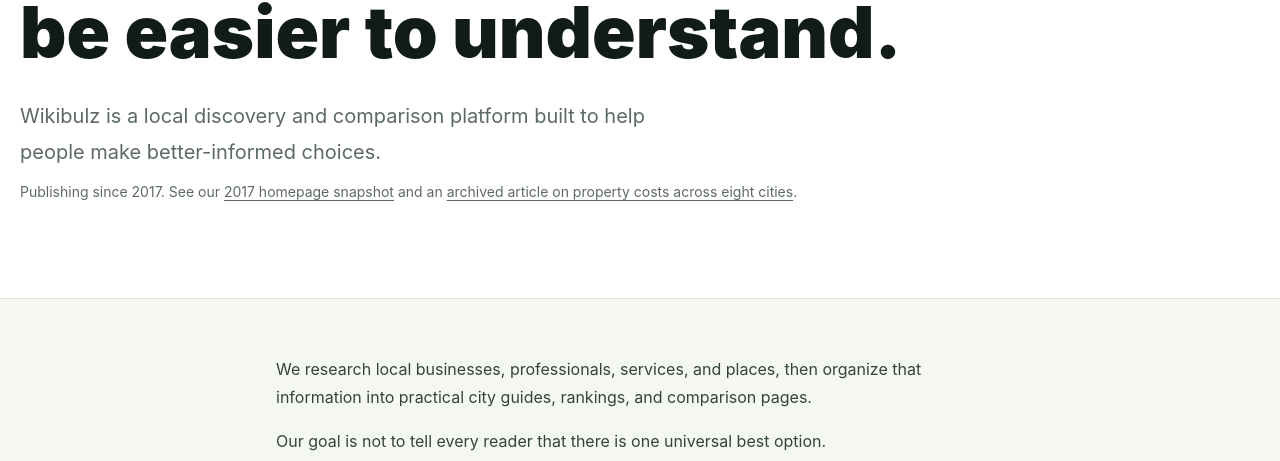
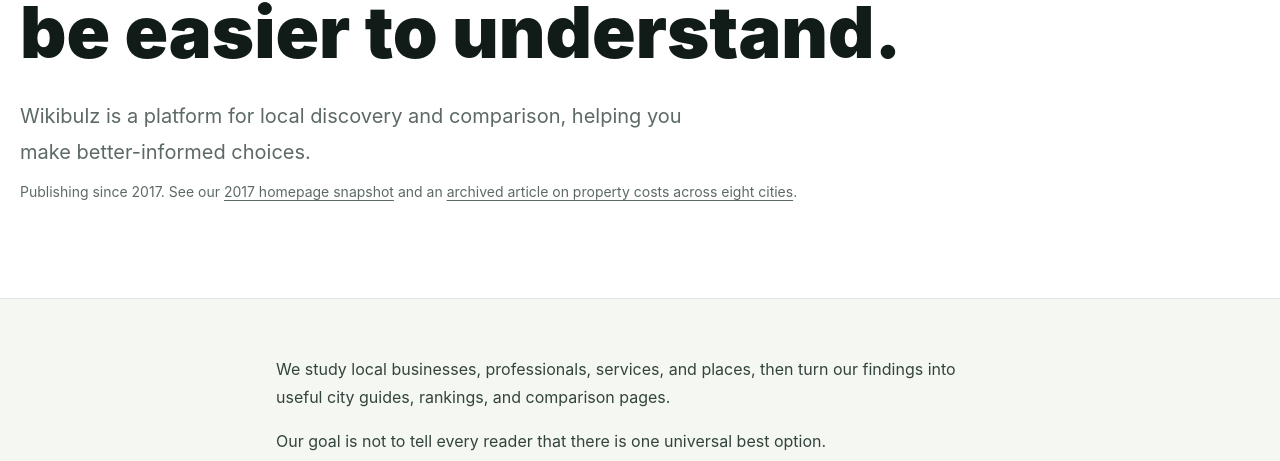
Before and after one commit to bluesparktechnologies/wikibulz, a Next.js app: page /about in a window 1280 px wide. Shown: the part 265-726 px from the top of the page. Built offline with nearby package versions, Linux system fonts and the light colour scheme; no server answers.

Commit message:
Update about page discovery introduction

```diff
--- a/src/app/about/page.tsx
+++ b/src/app/about/page.tsx
@@ -161,13 +161,13 @@ export default function AboutPage() {
       <div className="mx-auto max-w-7xl px-5 py-16 md:py-24">
         <p className="text-xs font-black uppercase tracking-[0.18em] text-[var(--accent)]">About Wikibulz</p>
         <h1 className="mt-4 max-w-4xl text-5xl font-black leading-[1.04] md:text-7xl">Local discovery should be easier to understand.</h1>
-        <p className="mt-7 max-w-2xl text-xl leading-9 text-[var(--muted)]">Wikibulz is a local discovery and comparison platform built to help people make better-informed choices.</p>
+        <p className="mt-7 max-w-2xl text-xl leading-9 text-[var(--muted)]">Wikibulz is a platform for local discovery and comparison, helping you make better-informed choices.</p>
         <p className="mt-3 text-sm text-[var(--muted)]">Publishing since {seoConfig.siteFoundedYear}. See our <a href={seoConfig.siteHistory.homepageArchive} target="_blank" rel="noopener noreferrer" className="underline underline-offset-2">2017 homepage snapshot</a> and an <a href={seoConfig.siteHistory.articleArchive} target="_blank" rel="noopener noreferrer" className="underline underline-offset-2">archived article on property costs across eight cities</a>.</p>
       </div>
     </section>
 
     <article className="prose-content mx-auto max-w-3xl px-5 py-10">
-      <p>We research local businesses, professionals, services, and places, then organize that information into practical city guides, rankings, and comparison pages.</p>
+      <p>We study local businesses, professionals, services, and places, then turn our findings into useful city guides, rankings, and comparison pages.</p>
       <p>Our goal is not to tell every reader that there is one universal best option.</p>
       <p>Instead, we help you understand:</p>
       <BulletList items={decisionHelp} />
```
